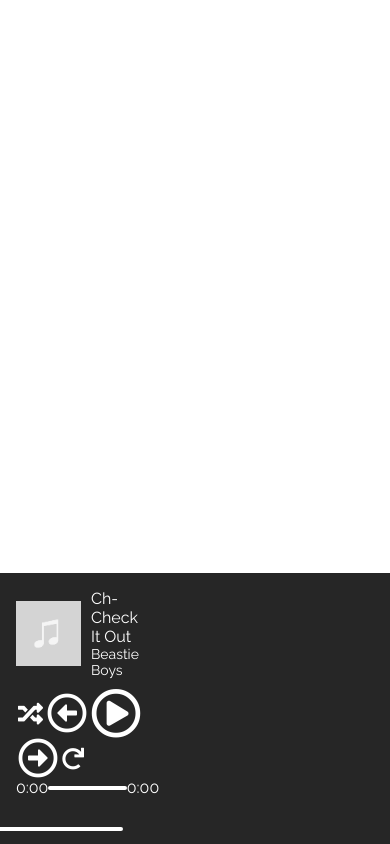
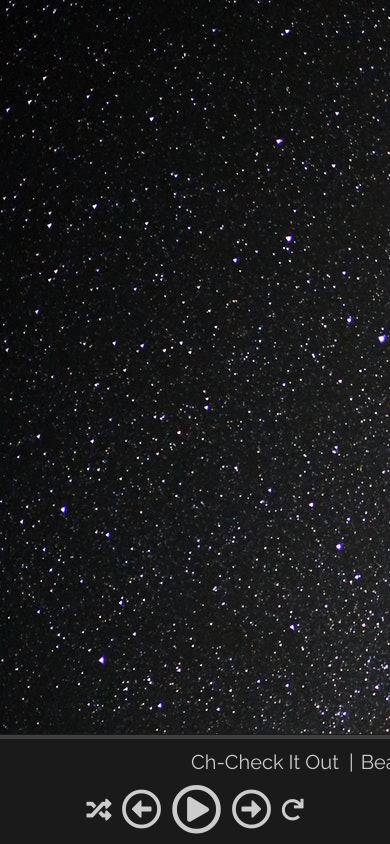
Before and after one commit to paigem33/music-player-app, a PHP site: page / in a window 390 px wide. Run offline with PHP 8.4, Linux system fonts and the light colour scheme; the visitor is signed in with stand-in values (Sample User, id 1); some libraries are stand-ins or nearby versions.

Commit message:
finished moble view for now playing bar

```diff
--- a/assets/css/style.css
+++ b/assets/css/style.css
@@ -1,14 +1,18 @@
 * {
     padding: 0;
     margin: 0;
-    color: #fff;
+}
+body {
+    /* TODO: fix gradient not showing */
+    background-image: linear-gradient(rgba(0, 77, 153, .6), rgba(0, 77, 153, .6)), url(../images/test2.jpg);
     font-family: 'Raleway', sans-serif;
-}
+    color:  #cccccc;
+  }
 #nowPlaying {
     width: 100%;
     position: fixed;
     bottom: 0;
-    background-color: #262626;
+    background-color: #1a1a1a;
 }
 #nowPlayingBar {
     display: flex;
@@ -41,7 +45,7 @@
 }
 .fas, .far {
     font-size:40px;
-    color:#fff;
+    color: #cccccc;
     padding: 0 2px;
     cursor: pointer;
 }
@@ -69,7 +73,7 @@
     margin-top: 8px;
 }
 .progressBg {
-    background-color: #ffffff;
+    background-color: #cccccc;
     height: 4px;
     width: 100%;
     border-radius: 2px;
@@ -114,5 +118,62 @@
 @media only screen and (max-width: 690px){
     #nowPlayingBar {
         display: block;
+        height: 110px;
+        padding: 16px 0;
     }
+    #nowPlayingCenter {
+        width: 100%;
+    }
+    #nowPlayingRight {
+        display: none;
+    }
+    #nowPlayingLeft {
+        width: 100%;
+    }
+    #nowPlayingLeft img {
+        display: none;
+    }
+    .trackInfo {
+        flex-direction: row;
+        justify-content: center;
+    }
+    .trackInfo span {
+        display: block;
+        font-size: 20px;
+    }
+    .trackInfo .trackName::after {
+        content: " | ";
+        padding: 0 7px 0 5px;
+    }
+    .progressTime {
+        display: none;
+    }
+    .fas, .far {
+        padding: 0 5px;
+    }
+    #nowPlayingCenter .progressBar {
+        position: relative;
+        top: -107px;
+    }
+    #nowPlayingCenter .progressBg {
+        border-radius: 0;
+        background-color: #404040;
+    }
+    /* TODO: Fix delay on scroll */
+    .contentLeft {
+        position: relative;
+        -webkit-animation: scroll 30s infinite linear;;
+        -moz-animation: scroll 30s infinite linear;
+        -o-animation: scroll 30s infinite linear;
+        animation: scroll 30s infinite linear;
+      }
+
+      @keyframes scroll{
+          0%   {left: 500px;}
+          100% {left: -950px;}
+      }
+      @-webkit-keyframes scroll{
+          0%   {left: 500px;}
+          100% {left: -950px;}
+      }
 }
--- a/index.php
+++ b/index.php
@@ -21,6 +21,8 @@
     <link href="https://fonts.googleapis.com/css?family=Raleway&display=swap" rel="stylesheet">
     <link rel="stylesheet" href="https://use.fontawesome.com/releases/v5.8.1/css/all.css" integrity="sha384-50oBUHEmvpQ+1lW4y57PTFmhCaXp0ML5d60M1M7uH2+nqUivzIebhndOJK28anvf" crossorigin="anonymous">
     <link rel="stylesheet" href="assets/css/style.css">
+    <script src="https://ajax.googleapis.com/ajax/libs/jquery/3.4.1/jquery.min.js"></script>
+    <script src="assets/scripts/index.js"></script>
 </head>
     <div id="nowPlaying">
         <div id="nowPlayingBar">
```
Also changed, not shown: assets/scripts/index.js (added).
